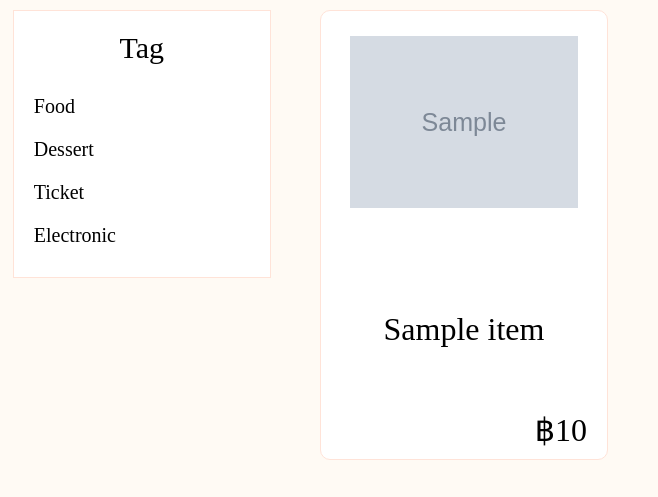
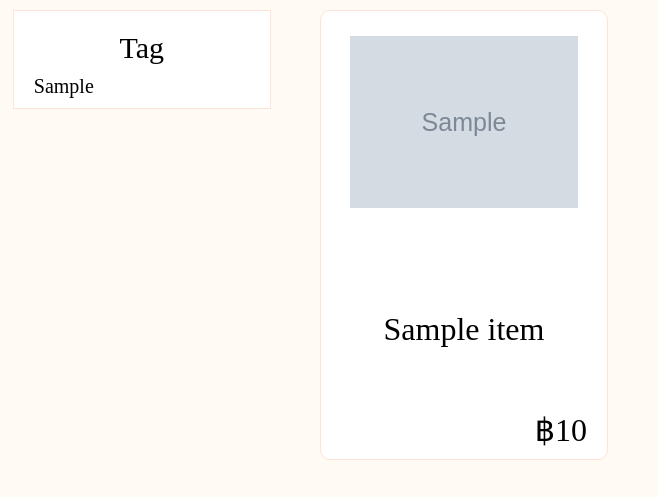
Before and after one commit to 6410685090/TUSwapMarket, a Django app: page / in a window 1280 px wide. Shown: the part 70-567 px from the top of the page, without its empty margins (0-658 px from the left). Run offline with Django 4.2, Linux system fonts and the light colour scheme; tables that the repository leaves empty hold one stand-in row (values such as "Sample post"); grey boxes marked "Sample" are stand-in pictures.

Commit message:
Tag at home

```diff
--- a/swapmarket/templates/swapmarket/homepage.html
+++ b/swapmarket/templates/swapmarket/homepage.html
@@ -25,10 +25,9 @@
     <div class="main">
         <div class="side">
             <div class="inside tag" >Tag</div>
-            <a class="inside item " style="margin-top: 20px;" href="#">Food</a>
-            <a class="inside item" href="#">Dessert</a>
-            <a class="inside item" href="#">Ticket</a>
-            <a class="inside item" style="margin-bottom: 20px;" href="#">Electronic</a>
+            {% for category in categories %}
+            <a class="inside item" href="#">{{ category.tag }}</a>
+            {% endfor %}
         </div>
         </div>
         <div class="fbitem"></div>
--- a/swapmarket/views.py
+++ b/swapmarket/views.py
@@ -10,10 +10,10 @@ def home(request):
             return redirect('/admin/')
         else:
             return render(request, 'user/homepage.html',{
-            'item' : Item.objects.all()
+            'item' : Item.objects.all(), 'categories': Category.objects.all()
         })
     return render(request, 'swapmarket/homepage.html',{
-        'item' : Item.objects.all()
+        'item' : Item.objects.all(), 'categories': Category.objects.all()
     })
 
 def about(request):
```
Also changed, not shown: user/templates/user/homepage.html (+3 -4 lines).
